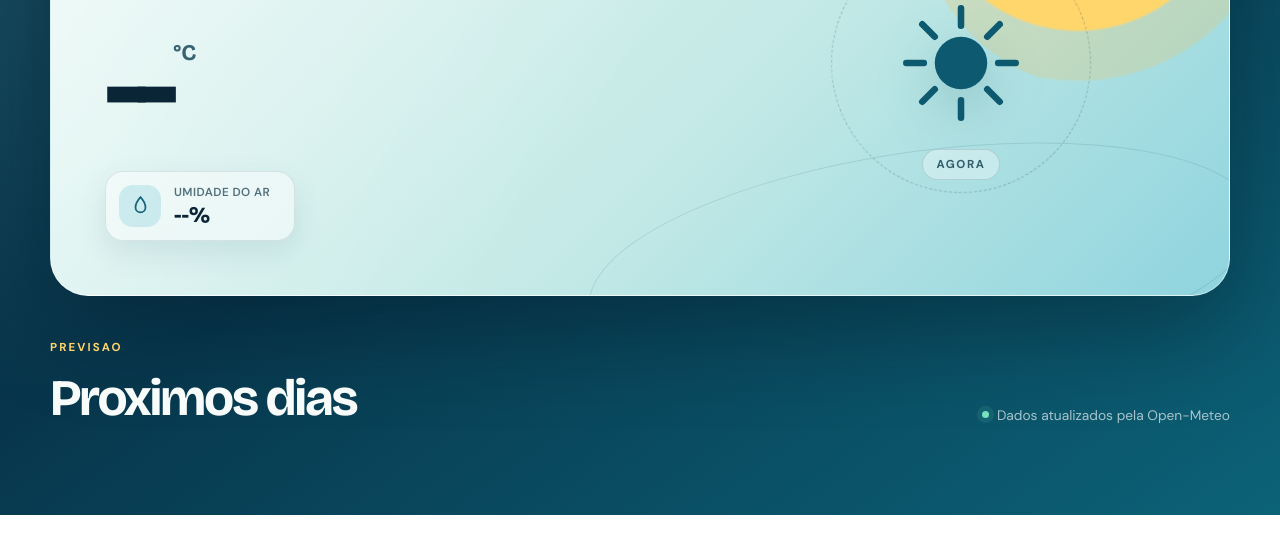
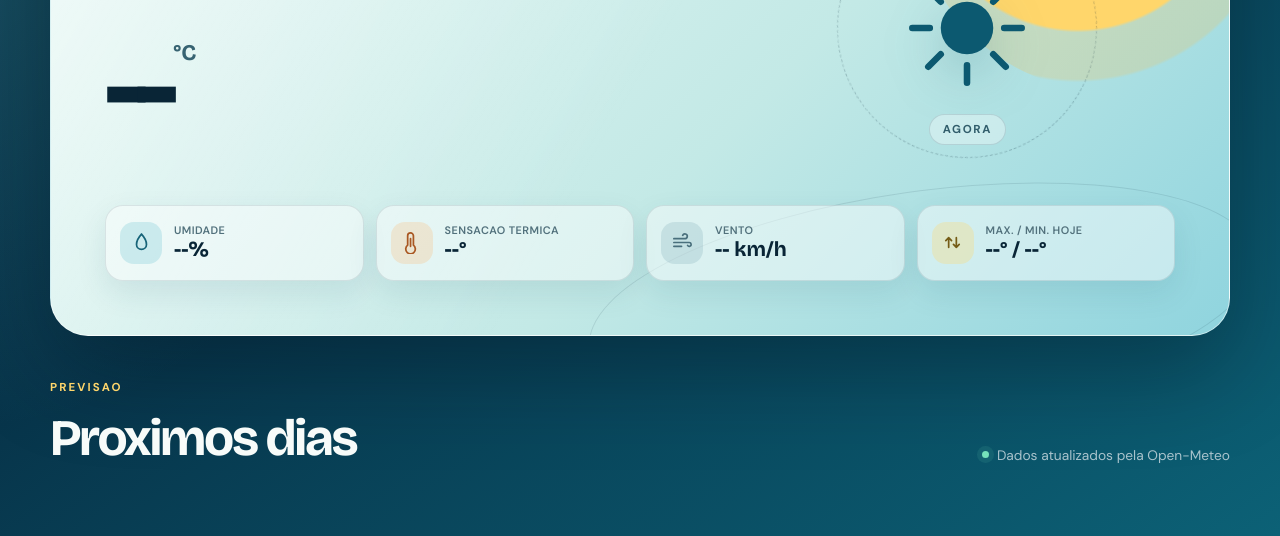
Before and after one commit to IgorMirandolli/app_clima_frotend, a website: page index.html in a window 1280 px wide. Shown: the part 736-1272 px from the top of the page. Before the commit the page ends 1251 px from the top, so only its background shows below. Drawn offline with nearby package versions, Linux system fonts and the light colour scheme.

Commit message:
feat: sencação termica, vento, etc...

```diff
--- a/app.js
+++ b/app.js
@@ -9,6 +9,9 @@ const ui = {
   weatherDescription: document.getElementById('weather-description'),
   temperatureValue: document.getElementById('temperature-value'),
   humidityValue: document.getElementById('humidity-value'),
+  feelsLikeValue: document.getElementById('feels-like-value'),
+  windValue: document.getElementById('wind-value'),
+  todayRangeValue: document.getElementById('today-range-value'),
   currentWeatherIcon: document.getElementById('current-weather-icon'),
   forecastList: document.getElementById('forecast-list'),
   searchStatus: document.getElementById('search-status'),
@@ -246,6 +249,9 @@ function renderWeather(data) {
   ui.weatherDescription.textContent = data.description;
   ui.temperatureValue.textContent = data.temperature;
   ui.humidityValue.textContent = `${data.humidity}%`;
+  ui.feelsLikeValue.textContent = `${data.feelsLike}\u00B0`;
+  ui.windValue.textContent = `${data.windSpeed} km/h`;
+  ui.todayRangeValue.textContent = `${data.todayMax}\u00B0 / ${data.todayMin}\u00B0`;
   ui.currentWeatherIcon.innerHTML = getWeatherIcon(data.weatherCode);
 
   ui.forecastList.innerHTML = data.forecast
@@ -332,7 +338,7 @@ async function findWeather(latitude, longitude, signal) {
   const params = new URLSearchParams({
     latitude: String(latitude),
     longitude: String(longitude),
-    current: 'temperature_2m,relative_humidity_2m,weather_code',
+    current: 'temperature_2m,relative_humidity_2m,apparent_temperature,weather_code,wind_speed_10m',
     daily: 'weather_code,temperature_2m_max,temperature_2m_min',
     timezone: 'auto',
     forecast_days: '5',
@@ -347,6 +353,10 @@ function normalizeWeather(location, weather) {
     description: getWeatherDescription(weather.current.weather_code),
     temperature: Math.round(weather.current.temperature_2m),
     humidity: Math.round(weather.current.relative_humidity_2m),
+    feelsLike: Math.round(weather.current.apparent_temperature),
+    windSpeed: Math.round(weather.current.wind_speed_10m),
+    todayMax: Math.round(weather.daily.temperature_2m_max[0]),
+    todayMin: Math.round(weather.daily.temperature_2m_min[0]),
     weatherCode: weather.current.weather_code,
     forecast: weather.daily.time.map((date, index) => ({
       day: formatWeekday(date),
--- a/index.html
+++ b/index.html
@@ -75,18 +75,6 @@
             <span id="temperature-value">--</span>
             <small>&deg;C</small>
           </div>
-
-          <article class="humidity-card">
-            <span class="humidity-card__icon" aria-hidden="true">
-              <svg viewBox="0 0 24 24">
-                <path d="M12 3.3S6.8 9 6.8 14a5.2 5.2 0 0 0 10.4 0C17.2 9 12 3.3 12 3.3Z" fill="none" stroke="currentColor" stroke-width="1.8"></path>
-              </svg>
-            </span>
-            <span>
-              <small>Umidade do ar</small>
-              <strong id="humidity-value">--%</strong>
-            </span>
-          </article>
         </div>
 
         <div class="current-weather__visual" aria-hidden="true">
@@ -98,6 +86,57 @@
             </svg>
           </div>
           <span class="visual-caption">Agora</span>
+        </div>
+
+        <div class="weather-stats" aria-label="Detalhes do clima atual">
+          <article class="weather-stat weather-stat--humidity">
+            <span class="weather-stat__icon" aria-hidden="true">
+              <svg viewBox="0 0 24 24">
+                <path d="M12 3.3S6.8 9 6.8 14a5.2 5.2 0 0 0 10.4 0C17.2 9 12 3.3 12 3.3Z" fill="none" stroke="currentColor" stroke-width="1.8"></path>
+              </svg>
+            </span>
+            <span>
+              <small>Umidade</small>
+              <strong id="humidity-value">--%</strong>
+            </span>
+          </article>
+
+          <article class="weather-stat weather-stat--feels-like">
+            <span class="weather-stat__icon" aria-hidden="true">
+              <svg viewBox="0 0 24 24">
+                <path d="M14 14.8V5a3 3 0 0 0-6 0v9.8a5 5 0 1 0 6 0Z" fill="none" stroke="currentColor" stroke-linecap="round" stroke-width="1.8"></path>
+                <path d="M11 8v8" fill="none" stroke="currentColor" stroke-linecap="round" stroke-width="1.8"></path>
+              </svg>
+            </span>
+            <span>
+              <small>Sensacao termica</small>
+              <strong id="feels-like-value">--&deg;</strong>
+            </span>
+          </article>
+
+          <article class="weather-stat weather-stat--wind">
+            <span class="weather-stat__icon" aria-hidden="true">
+              <svg viewBox="0 0 24 24">
+                <path d="M3 8h11.5a2.5 2.5 0 1 0-2.3-3.5M3 12h16a2 2 0 1 1-1.7 3M3 16h8" fill="none" stroke="currentColor" stroke-linecap="round" stroke-width="1.8"></path>
+              </svg>
+            </span>
+            <span>
+              <small>Vento</small>
+              <strong id="wind-value">-- km/h</strong>
+            </span>
+          </article>
+
+          <article class="weather-stat weather-stat--range">
+            <span class="weather-stat__icon" aria-hidden="true">
+              <svg viewBox="0 0 24 24">
+                <path d="M8 17V7m0 0L5 10m3-3 3 3M16 7v10m0 0 3-3m-3 3-3-3" fill="none" stroke="currentColor" stroke-linecap="round" stroke-linejoin="round" stroke-width="1.8"></path>
+              </svg>
+            </span>
+            <span>
+              <small>Max. / min. hoje</small>
+              <strong id="today-range-value">--&deg; / --&deg;</strong>
+            </span>
+          </article>
         </div>
       </section>
 
--- a/style.css
+++ b/style.css
@@ -326,6 +326,8 @@ input {
   grid-template-columns: minmax(0, 1.2fr) minmax(280px, 0.8fr);
   min-height: 390px;
   padding: clamp(30px, 5vw, 54px);
+  column-gap: 32px;
+  row-gap: 34px;
   overflow: hidden;
   border-radius: 38px;
   color: var(--ink);
@@ -358,7 +360,8 @@ input {
 }
 
 .current-weather__details,
-.current-weather__visual {
+.current-weather__visual,
+.weather-stats {
   position: relative;
   z-index: 1;
 }
@@ -404,21 +407,29 @@ input {
   font-weight: 700;
 }
 
-.humidity-card {
-  display: inline-flex;
-  gap: 13px;
+.weather-stats {
+  display: grid;
+  grid-column: 1 / -1;
+  grid-template-columns: repeat(4, minmax(0, 1fr));
+  gap: 12px;
+}
+
+.weather-stat {
+  display: flex;
+  gap: 12px;
   align-items: center;
-  width: fit-content;
-  min-width: 190px;
-  padding: 12px 18px 12px 13px;
+  min-width: 0;
+  min-height: 76px;
+  padding: 12px 14px;
   border: 1px solid rgba(9, 37, 54, 0.1);
   border-radius: 18px;
   background: rgba(255, 255, 255, 0.46);
   box-shadow: 0 12px 30px rgba(18, 80, 94, 0.1);
 }
 
-.humidity-card__icon {
+.weather-stat__icon {
   display: grid;
+  flex: 0 0 auto;
   width: 42px;
   height: 42px;
   border-radius: 14px;
@@ -427,28 +438,44 @@ input {
   place-items: center;
 }
 
-.humidity-card__icon svg {
+.weather-stat--feels-like .weather-stat__icon {
+  color: #a95722;
+  background: rgba(255, 174, 94, 0.22);
+}
+
+.weather-stat--wind .weather-stat__icon {
+  color: #496f7c;
+  background: rgba(103, 151, 164, 0.2);
+}
+
+.weather-stat--range .weather-stat__icon {
+  color: #755c16;
+  background: rgba(255, 214, 107, 0.3);
+}
+
+.weather-stat__icon svg {
   width: 23px;
   height: 23px;
 }
 
-.humidity-card small,
-.humidity-card strong {
+.weather-stat small,
+.weather-stat strong {
   display: block;
 }
 
-.humidity-card small {
+.weather-stat small {
   margin-bottom: 2px;
   color: #52717c;
-  font-size: 0.73rem;
+  font-size: 0.68rem;
   font-weight: 600;
   letter-spacing: 0.04em;
   text-transform: uppercase;
 }
 
-.humidity-card strong {
+.weather-stat strong {
   font-family: 'Bricolage Grotesque', sans-serif;
-  font-size: 1.35rem;
+  font-size: clamp(1.05rem, 1.8vw, 1.3rem);
+  line-height: 1.1;
 }
 
 .current-weather__visual {
@@ -706,6 +733,10 @@ input {
     height: 220px;
   }
 
+  .weather-stats {
+    grid-template-columns: repeat(2, minmax(0, 1fr));
+  }
+
   .forecast-list {
     grid-auto-columns: minmax(180px, 32%);
     grid-auto-flow: column;
@@ -847,9 +878,15 @@ input {
     display: none;
   }
 
-  .humidity-card {
-    width: 100%;
-    min-height: 66px;
+  .weather-stats {
+    grid-template-columns: repeat(2, minmax(0, 1fr));
+    gap: 10px;
+    margin-top: 26px;
+  }
+
+  .weather-stat {
+    min-height: 72px;
+    padding: 11px 12px;
   }
 
   .section-head {
@@ -889,6 +926,12 @@ input {
 
   .temperature-block span {
     font-size: clamp(4.8rem, 25vw, 5.6rem);
+  }
+
+  .weather-stat {
+    min-height: 110px;
+    align-items: flex-start;
+    flex-direction: column;
   }
 
   .forecast h2 {
```
Also changed, not shown: README.md.
